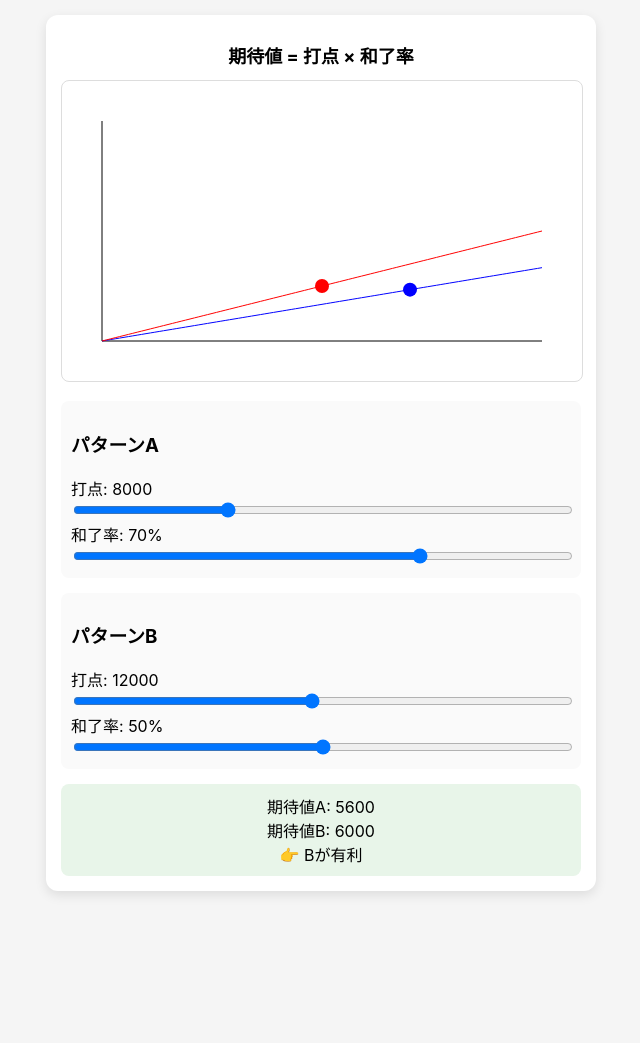
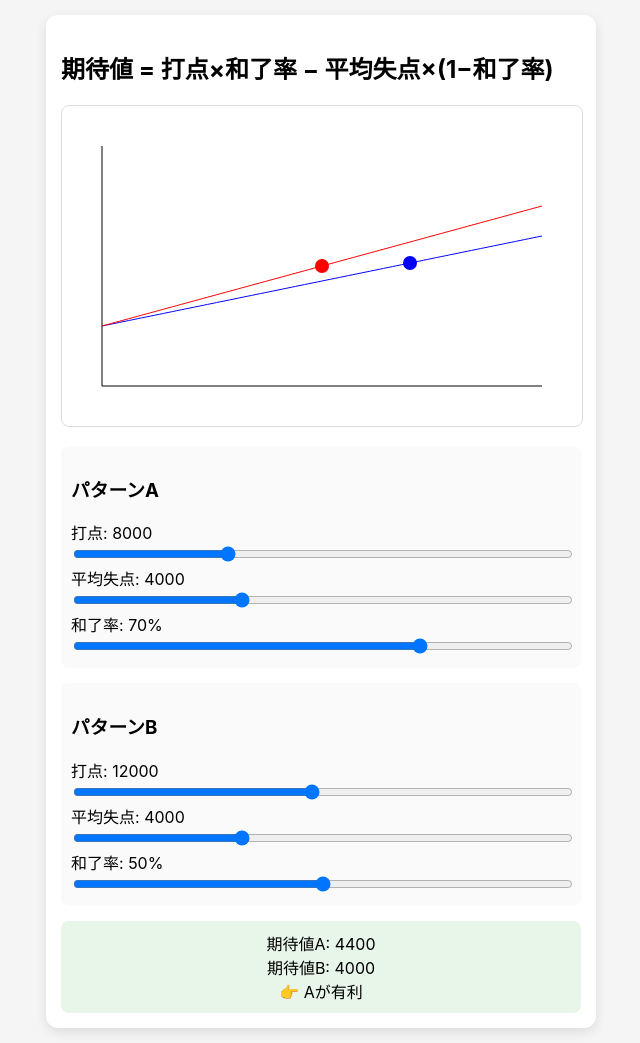
Before and after one commit to nisiosion/kitaiti, a plain HTML site: page index.html in a window 1280 px wide. Shown: the whole page, without its empty margins (319-959 px from the left). Before the commit the page ends 906 px from the top, so only its background shows below. Drawn offline with Linux system fonts and the light colour scheme.

Commit message:
index.html を更新

```diff
--- a/index.html
+++ b/index.html
@@ -3,7 +3,7 @@
 <head>
 <meta charset="UTF-8">
 <meta name="viewport" content="width=device-width, initial-scale=1.0">
-<title>麻雀EVグラフ</title>
+<title>麻雀EVグラフ（失点込み）</title>
 <style>
 body{
   font-family:-apple-system,BlinkMacSystemFont,sans-serif;
@@ -19,13 +19,9 @@ body{
   border-radius:12px;
   box-shadow:0 4px 12px rgba(0,0,0,0.1);
 }
-h1{
-  text-align:center;
-  font-size:18px;
-}
 canvas{
   width:100%;
-  height:300px;
+  height:320px;
   border:1px solid #ddd;
   border-radius:8px;
   margin-bottom:15px;
@@ -51,7 +47,7 @@ input[type="range"]{
 
 <div class="container">
 
-<h1>期待値 = 打点 × 和了率</h1>
+<h2>期待値 = 打点×和了率 − 平均失点×(1−和了率)</h2>
 
 <canvas id="chart"></canvas>
 
@@ -59,6 +55,10 @@ input[type="range"]{
 <h3>パターンA</h3>
 打点: <span id="pointAVal"></span>
 <input type="range" id="pointA" min="1000" max="24000" step="1000" value="8000">
+
+平均失点: <span id="lossAVal"></span>
+<input type="range" id="lossA" min="0" max="12000" step="500" value="4000">
+
 和了率: <span id="rateAVal"></span>
 <input type="range" id="rateA" min="0" max="100" step="1" value="70">
 </div>
@@ -67,6 +67,10 @@ input[type="range"]{
 <h3>パターンB</h3>
 打点: <span id="pointBVal"></span>
 <input type="range" id="pointB" min="1000" max="24000" step="1000" value="12000">
+
+平均失点: <span id="lossBVal"></span>
+<input type="range" id="lossB" min="0" max="12000" step="500" value="4000">
+
 和了率: <span id="rateBVal"></span>
 <input type="range" id="rateB" min="0" max="100" step="1" value="50">
 </div>
@@ -90,16 +94,29 @@ function resizeCanvas(){
 window.addEventListener("resize", resizeCanvas);
 resizeCanvas();
 
-function draw(pointA, rateA, pointB, rateB){
+function calcEV(point, loss, rate){
+  return point*rate/100 - loss*(1-rate/100);
+}
+
+function draw(pointA, lossA, pointB, lossB, rateA, rateB){
 
   ctx.clearRect(0,0,canvas.width,canvas.height);
 
   const padding = 40;
   const maxX = 100;
-  const maxEV = 24000; // 最大期待値
+  const maxEV = 20000;
+  const minEV = -12000;
 
   const w = canvas.width - padding*2;
   const h = canvas.height - padding*2;
+
+  function toX(rate){
+    return padding + (rate/maxX)*w;
+  }
+
+  function toY(ev){
+    return padding + h - ((ev-minEV)/(maxEV-minEV))*h;
+  }
 
   // 軸
   ctx.beginPath();
@@ -108,12 +125,12 @@ function draw(pointA, rateA, pointB, rateB){
   ctx.lineTo(padding+w, padding+h);
   ctx.stroke();
 
-  function drawLine(point, color){
+  function drawLine(point, loss, color){
     ctx.beginPath();
     for(let r=0;r<=100;r++){
-      const ev = point * r / 100;
-      const x = padding + (r/maxX)*w;
-      const y = padding + h - (ev/maxEV)*h;
+      const ev = calcEV(point, loss, r);
+      const x = toX(r);
+      const y = toY(ev);
       if(r===0) ctx.moveTo(x,y);
       else ctx.lineTo(x,y);
     }
@@ -121,37 +138,41 @@ function draw(pointA, rateA, pointB, rateB){
     ctx.stroke();
   }
 
-  drawLine(pointA, "blue");
-  drawLine(pointB, "red");
+  drawLine(pointA, lossA, "blue");
+  drawLine(pointB, lossB, "red");
 
-  function plot(point, rate, color){
-    const ev = point * rate / 100;
-    const x = padding + (rate/maxX)*w;
-    const y = padding + h - (ev/maxEV)*h;
-
+  function plot(point, loss, rate, color){
+    const ev = calcEV(point, loss, rate);
     ctx.beginPath();
-    ctx.arc(x,y,7,0,Math.PI*2);
+    ctx.arc(toX(rate), toY(ev), 7, 0, Math.PI*2);
     ctx.fillStyle = color;
     ctx.fill();
   }
 
-  plot(pointA, rateA, "blue");
-  plot(pointB, rateB, "red");
+  plot(pointA, lossA, rateA, "blue");
+  plot(pointB, lossB, rateB, "red");
 }
 
 function update(){
-  const pointA = parseInt(pointAEl.value);
-  const rateA = parseInt(rateAEl.value);
-  const pointB = parseInt(pointBEl.value);
-  const rateB = parseInt(rateBEl.value);
+
+  const pointA = +pointAEl.value;
+  const lossA = +lossAEl.value;
+  const rateA = +rateAEl.value;
+
+  const pointB = +pointBEl.value;
+  const lossB = +lossBEl.value;
+  const rateB = +rateBEl.value;
 
   pointAVal.textContent = pointA;
+  lossAVal.textContent = lossA;
   rateAVal.textContent = rateA+"%";
+
   pointBVal.textContent = pointB;
+  lossBVal.textContent = lossB;
   rateBVal.textContent = rateB+"%";
 
-  const evA = Math.round(pointA * rateA / 100);
-  const evB = Math.round(pointB * rateB / 100);
+  const evA = Math.round(calcEV(pointA, lossA, rateA));
+  const evB = Math.round(calcEV(pointB, lossB, rateB));
 
   evAEl.textContent = evA;
   evBEl.textContent = evB;
@@ -161,17 +182,23 @@ function update(){
     : evB > evA ? "👉 Bが有利"
     : "👉 同期待値";
 
-  draw(pointA, rateA, pointB, rateB);
+  draw(pointA, lossA, pointB, lossB, rateA, rateB);
 }
 
 const pointAEl = document.getElementById("pointA");
+const lossAEl = document.getElementById("lossA");
 const rateAEl = document.getElementById("rateA");
+
 const pointBEl = document.getElementById("pointB");
+const lossBEl = document.getElementById("lossB");
 const rateBEl = document.getElementById("rateB");
 
 const pointAVal = document.getElementById("pointAVal");
+const lossAVal = document.getElementById("lossAVal");
 const rateAVal = document.getElementById("rateAVal");
+
 const pointBVal = document.getElementById("pointBVal");
+const lossBVal = document.getElementById("lossBVal");
 const rateBVal = document.getElementById("rateBVal");
 
 const evAEl = document.getElementById("evA");
```
